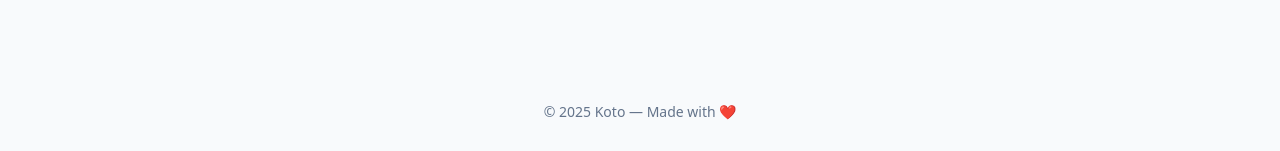
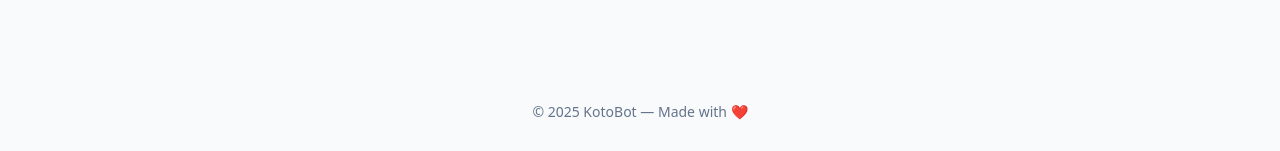
Before and after one commit to acmno123/koto-web, a React (Vite) app: page /invite in a window 1280 px wide. Shown: the part 646-797 px from the top of the page. Built offline with nearby package versions, Linux system fonts and the light colour scheme.

Commit message:
Update footer text and component export

```diff
--- a/src/components/Footer.jsx
+++ b/src/components/Footer.jsx
@@ -1,8 +1,9 @@
 import React from 'react'
-export default function Footer(){
+
+export default function Footer() {
   return (
-    <footer className='mt-12 py-8 text-center text-sm text-slate-500'>
-      © {new Date().getFullYear()} Koto — Made with ❤️
+    <footer className="mt-12 py-8 text-center text-sm text-slate-500">
+      © {new Date().getFullYear()} KotoBot — Made with ❤️
     </footer>
   )
 }
```
